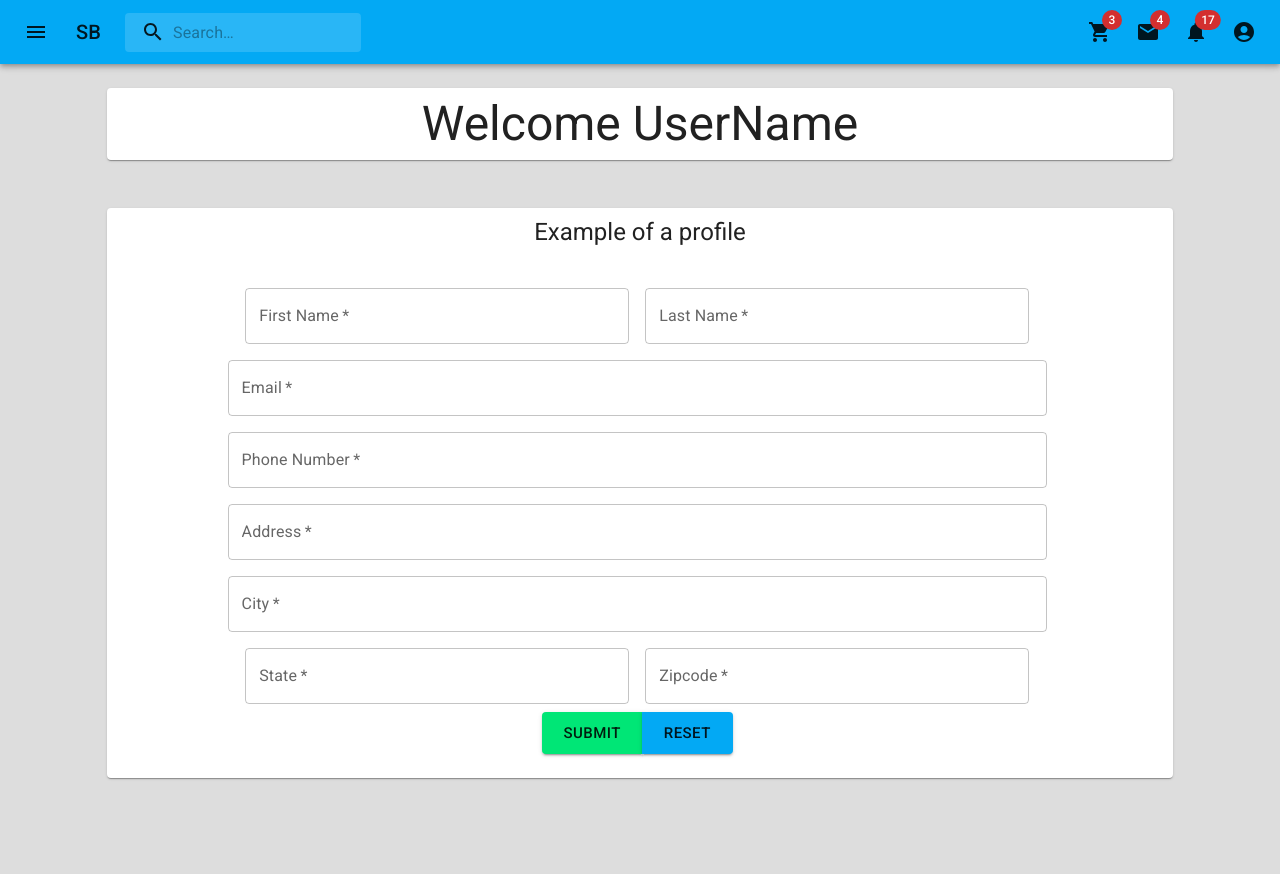
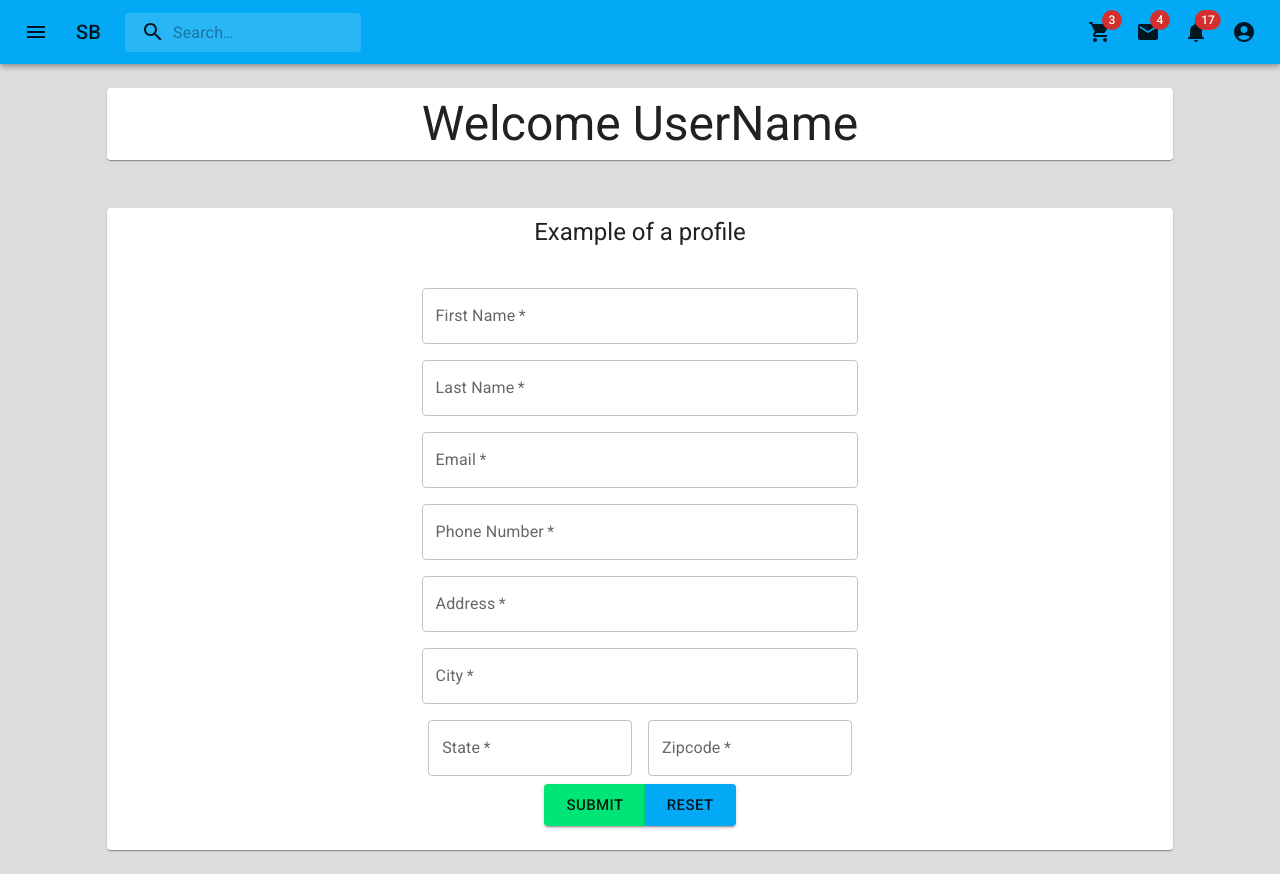
Before and after one commit to Matt-T977/Storm_Photo_eCommerce, a React (Create React App) app in the folder frontend/: page /profile in a window 1280 px wide. Before the commit the page ends 802 px from the top, so only its background shows below. Built offline with nearby package versions, Linux system fonts and the light colour scheme.

Commit message:
Frontend: Profile adjustment

```diff
--- a/frontend/src/components/EditProfile.js
+++ b/frontend/src/components/EditProfile.js
@@ -25,7 +25,8 @@ export default function EditProfile() {
     console.log({ userProfile });
   };
   return (
-    <Grid container md={10} xs={12} marginX="auto">
+    <Grid container justifyContent="center">
+      <Grid md={6} xs={12}>
         <Box
           item
           component="form"
@@ -36,7 +37,7 @@ export default function EditProfile() {
           <Grid
             item
             sx={{
-            "& .MuiTextField-root": { m: 1, width: "30vw" },
+              "& .MuiTextField-root": { m: 1, width: "90%" },
             }}
             textAlign="center"
           >
@@ -51,6 +52,14 @@ export default function EditProfile() {
               onChange={handleChange}
               placeholder="Jane"
             />
+          </Grid>
+          <Grid
+            item
+            sx={{
+              "& .MuiTextField-root": { m: 1, width: "90%" },
+            }}
+            textAlign="center"
+          >
             <TextField
               required
               id="outlined-required"
@@ -66,7 +75,7 @@ export default function EditProfile() {
           <Grid
             item
             sx={{
-            "& .MuiTextField-root": { m: 1, width: "64vw" },
+              "& .MuiTextField-root": { m: 1, width: "90%" },
             }}
             textAlign="center"
           >
@@ -85,7 +94,7 @@ export default function EditProfile() {
           <Grid
             item
             sx={{
-            "& .MuiTextField-root": { m: 1, width: "64vw" },
+              "& .MuiTextField-root": { m: 1, width: "90%" },
             }}
             textAlign="center"
           >
@@ -104,7 +113,7 @@ export default function EditProfile() {
           <Grid
             item
             sx={{
-            "& .MuiTextField-root": { m: 1, width: "64vw" },
+              "& .MuiTextField-root": { m: 1, width: "90%" },
             }}
             textAlign="center"
           >
@@ -123,7 +132,7 @@ export default function EditProfile() {
           <Grid
             item
             sx={{
-            "& .MuiTextField-root": { m: 1, width: "64vw" },
+              "& .MuiTextField-root": { m: 1, width: "90%" },
             }}
             textAlign="center"
           >
@@ -142,7 +151,7 @@ export default function EditProfile() {
           <Grid
             item
             sx={{
-            "& .MuiTextField-root": { m: 1, width: "30vw" },
+              "& .MuiTextField-root": { m: 1, width: "42%" },
             }}
             textAlign="center"
           >
@@ -181,5 +190,6 @@ export default function EditProfile() {
           </Grid>
         </Box>
       </Grid>
+    </Grid>
   );
 }
```
Lines whose indentation alone changed are shown as unchanged.
